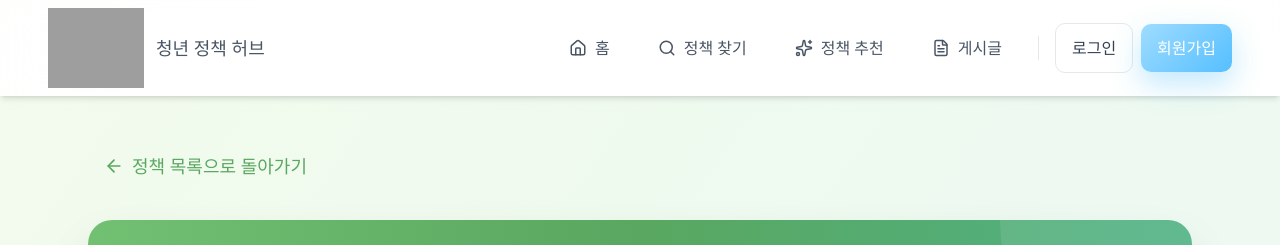
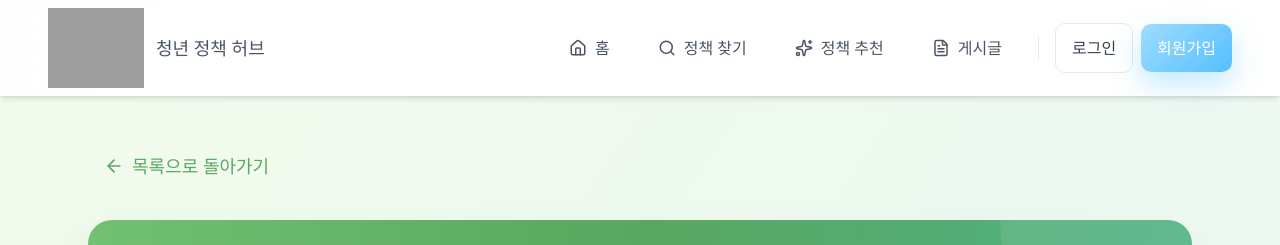
Before and after one commit to J-yejin/ssafypjt_14th_bluebridge, a Vue app in the folder frontend/vue-project/: page /policy/1 in a window 1280 px wide. Shown: the top 245 px of the page. Built offline with nearby package versions, Linux system fonts and the light colour scheme; no server answers; grey boxes are pictures that could not be loaded; a web font is replaced by a local one.

Commit message:
﻿feat: adjust policy detail back behavior Use browser back for policy detail navigation Sync wishlist list after unliking a policy 정책 상세에서 뒤로가기 동작으로 변경함 관심정책 해제 시 목록을 동기화함

```diff
--- a/frontend/vue-project/src/stores/policyStore.js
+++ b/frontend/vue-project/src/stores/policyStore.js
@@ -412,6 +412,7 @@ export const usePolicyStore = defineStore('policy', () => {
     hasLoaded,
     browseState,
     pagination,
+    wishlistIds,
     setPolicies,
     getById,
     loadPolicies,
--- a/frontend/vue-project/src/views/PolicyDetail.vue
+++ b/frontend/vue-project/src/views/PolicyDetail.vue
@@ -1,13 +1,14 @@
 <template>
   <div class="min-h-screen">
     <div class="max-w-[1200px] mx-auto px-8 lg:px-12 py-12">
-      <router-link
-        to="/browse"
+      <button
+        type="button"
         class="flex items-center gap-2 text-blue-600 hover:text-blue-700 mb-8 inline-flex px-4 py-2 hover:bg-blue-50 rounded-lg transition-all"
+        @click="handleBack"
       >
         <ArrowLeft :size="20" />
-        <span class="text-lg">정책 목록으로 돌아가기</span>
-      </router-link>
+        <span class="text-lg">목록으로 돌아가기</span>
+      </button>
 
       <div v-if="loading" class="bg-white rounded-2xl p-12 text-center shadow-lg text-gray-600">
         정책을 불러오는 중입니다...
@@ -15,9 +16,13 @@
 
       <div v-else-if="!policy" class="bg-white rounded-2xl p-12 text-center shadow-lg">
         <p class="text-gray-600 text-lg">정책을 찾을 수 없습니다.</p>
-        <router-link to="/browse" class="text-blue-600 hover:text-blue-700 mt-6 inline-block text-lg">
-          정책 목록으로 돌아가기
-        </router-link>
+        <button
+          type="button"
+          class="text-blue-600 hover:text-blue-700 mt-6 inline-block text-lg"
+          @click="handleBack"
+        >
+          목록으로 돌아가기
+        </button>
       </div>
 
       <div v-else class="bg-white rounded-3xl shadow-2xl overflow-hidden">
@@ -171,12 +176,13 @@
 
 <script setup>
 import { computed, onMounted } from 'vue';
-import { useRoute } from 'vue-router';
+import { useRoute, useRouter } from 'vue-router';
 import { ArrowLeft, Calendar, Users, CheckCircle2, ExternalLink, Heart, Share2 } from 'lucide-vue-next';
 import { usePolicyStore } from '../stores/policyStore';
 import { useAuthStore } from '../stores/authStore';
 
 const route = useRoute();
+const router = useRouter();
 const policyStore = usePolicyStore();
 const authStore = useAuthStore();
 
@@ -282,6 +288,10 @@ const handleShare = async () => {
   }
 };
 
+const handleBack = () => {
+  router.back();
+};
+
 onMounted(() => {
   if (policyId.value) {
     // Always fetch detail to ensure description / eligibility / 혜택이 채워짐
--- a/frontend/vue-project/src/views/ProfileWishlist.vue
+++ b/frontend/vue-project/src/views/ProfileWishlist.vue
@@ -59,15 +59,17 @@
 </template>
 
 <script setup>
-import { ref, onMounted, computed } from 'vue';
+import { ref, onMounted, computed, watch } from 'vue';
 import { AlertCircle } from 'lucide-vue-next';
 import { fetchWishlist } from '../api/client';
 import { useAuthStore } from '../stores/authStore';
+import { usePolicyStore } from '../stores/policyStore';
 
 const wishlist = ref([]);
 const loading = ref(false);
 const error = ref('');
 const authStore = useAuthStore();
+const policyStore = usePolicyStore();
 const isLoggedIn = computed(() => authStore.isAuthenticated);
 
 const formatRegion = (policy) => {
@@ -92,4 +94,24 @@ onMounted(() => {
   if (!isLoggedIn.value) return;
   loadWishlist();
 });
+
+watch(
+  () => policyStore.wishlistIds,
+  async (ids) => {
+    const list = Array.isArray(ids) ? ids.map((id) => String(id)) : [];
+    if (!list.length) {
+      wishlist.value = [];
+      return;
+    }
+    if (list.length > wishlist.value.length) {
+      await loadWishlist();
+      return;
+    }
+    wishlist.value = wishlist.value.filter((item) => {
+      const policyId = item?.policy?.id ?? item?.policy_id ?? item?.policy;
+      return list.includes(String(policyId));
+    });
+  },
+  { deep: true }
+);
 </script>
```
